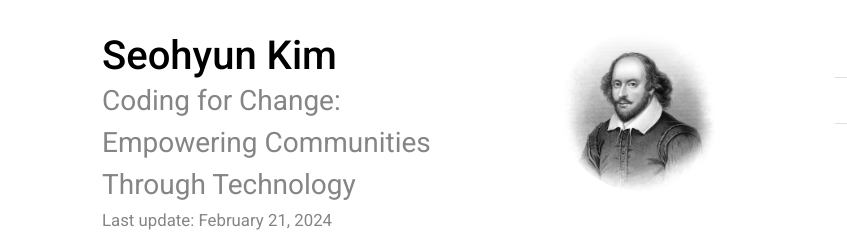
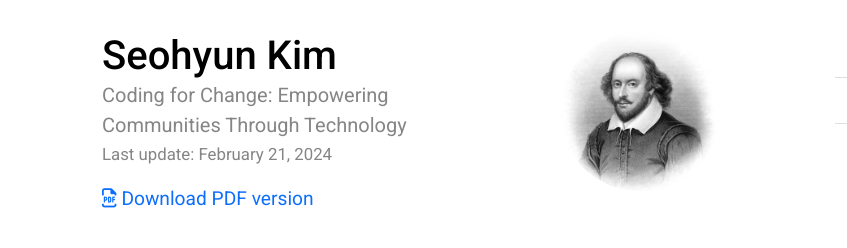
Before and after one commit to kshjessica/welcome-to-my-journy, a plain HTML site: page index.html in a window 1280 px wide. Shown: the top 248 px of the page, 0-847 px from the left. Drawn offline with nearby package versions, Linux system fonts and the light colour scheme.

Commit message:
Deploying to gh-pages from @ kshjessica/online-cv@5c72c1914ff6021263c532053ff25eb158798240 🚀

```diff
--- a/index.html
+++ b/index.html
@@ -33,7 +33,7 @@
                     >
                         <div>
                             <h1 class="mb-0">Seohyun Kim</h1>
-                            <div class="fs-3">Coding for Change: Empowering Communities Through Technology</div>
+                            <div class="fs-5">Coding for Change: Empowering Communities Through Technology</div>
                         </div>
                         <div>
                             <p>
```
Also changed, not shown: 1 other file.
